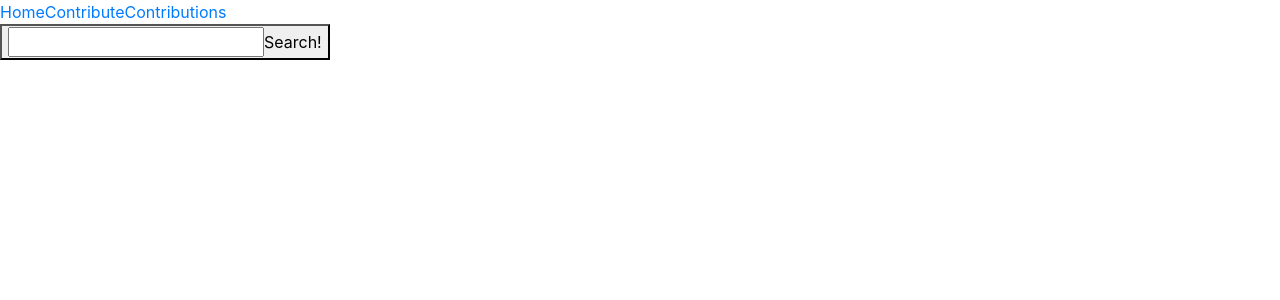
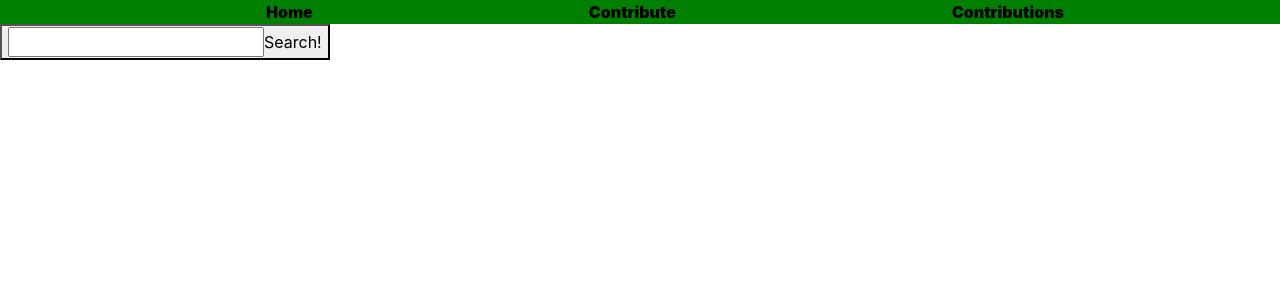
Before and after one commit to akemp7/CapstoneReact, a React app: page /#/contributions in a window 1280 px wide. Shown: the top 300 px of the page. Built offline with nearby package versions, Linux system fonts and the light colour scheme.

Commit message:
Edit styling on navbar

```diff
--- a/package.json
+++ b/package.json
@@ -17,6 +17,7 @@
         "react-dom": "^15.5.4",
         "react-router-dom": "^4.0.0",
         "regex": "^0.1.1",
+        "wink-pos-tagger": "^2.2.2",
         "youtube-embed-video": "^1.2.1"
     },
     "devDependencies": {
--- a/src/components/Contribute.jsx
+++ b/src/components/Contribute.jsx
@@ -19,6 +19,7 @@ class Contribute extends React.Component {
     }
 }
 
+
 Contribute.propTypes = {
     summary: PropTypes.string,
 };
--- a/src/components/Navbar.jsx
+++ b/src/components/Navbar.jsx
@@ -2,13 +2,25 @@ import React from 'react';
 import { Link } from 'react-router-dom';
 
 function Navbar() {
+    var bar={
+        width: '100%',
+        backgroundColor: 'green'
+    };
+
+    var navText={
+        textDecoration: 'none',
+        padding: '10px',
+        fontWeight:'900',
+        marginLeft: '20vmax',
+        color: 'black'
+    }
     return (
-        <div>
-            <div>
+        <div style={bar}>
+            <div className="header">
                 <nav>
-                    <Link to="/">Home</Link>
-                    <Link to="/contribute">Contribute</Link>
-                    <Link to="/contributions">Contributions</Link>
+                    <Link to="/" style={navText}>Home</Link>
+                    <Link to="/contribute" style={navText}>Contribute</Link>
+                    <Link to="/contributions" style={navText}>Contributions</Link>
                 </nav>
             </div>
         </div>
--- a/src/components/NewContributeForm.jsx
+++ b/src/components/NewContributeForm.jsx
@@ -5,6 +5,7 @@ import YoutubeEmbedVideo from 'youtube-embed-video';
 import Navbar from './Navbar';
 
 function NewContributeForm(props) {
+
     let _summary = null;
 
     function handleNewSubmission(event) {
```
Also changed, not shown: src/components/ContributeControl.jsx (line endings or trailing spaces), 1 other file (tests, documents, lock files or other folders).
